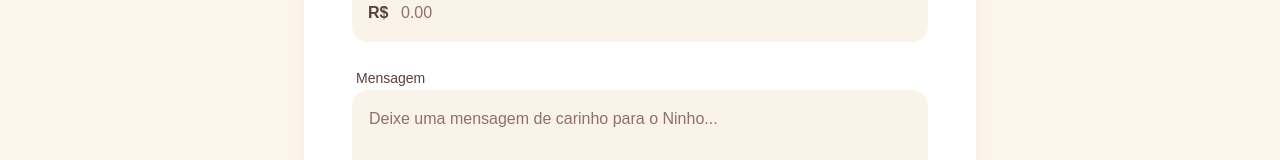
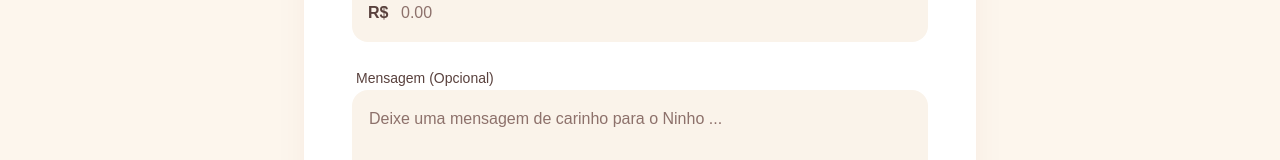
Before and after one commit to ialmeida-ux/NinhoGatoFront, a React (Vite) app: page / in a window 1280 px wide. Shown: the part 3558-3718 px from the top of the page. Built offline with nearby package versions, Linux system fonts and the light colour scheme; no server answers.

Commit message:
feat: update DonationFormSection to clarify optional message field and adjust placeholder text

```diff
--- a/index.html
+++ b/index.html
@@ -4,7 +4,7 @@
     <meta charset="UTF-8" />
     <link rel="icon" type="image/svg+xml" href="./src/assets/favicon.png" />
     <meta name="viewport" content="width=device-width, initial-scale=1.0" />
-    <title>ninhogatofront</title>
+    <title>Campanha solidária - Ajude ninho</title>
   </head>
   <body>
     <div id="root"></div>
--- a/src/components/DonationFormSection.tsx
+++ b/src/components/DonationFormSection.tsx
@@ -165,12 +165,11 @@ export function DonationFormSection() {
                   </div>
                 </div>
                 <div className="space-y-2">
-                  <label className="px-1 text-label-lg font-label-lg text-on-surface-variant">Mensagem</label>
+                  <label className="px-1 text-label-lg font-label-lg text-on-surface-variant">Mensagem (Opcional)</label>
                   <textarea
                     className="min-h-40 w-full rounded-2xl border-transparent bg-surface-container-low p-4 transition-all duration-200 placeholder:text-outline focus:border-urgency-red focus:ring-2 focus:ring-urgency-red/20"
-                    placeholder="Deixe uma mensagem de carinho para o Ninho..."
+                    placeholder="Deixe uma mensagem de carinho para o Ninho ... "
                     maxLength={500}
-                    required
                     value={form.message}
                     onChange={handleTextAreaChange("message")}
                   />
```
